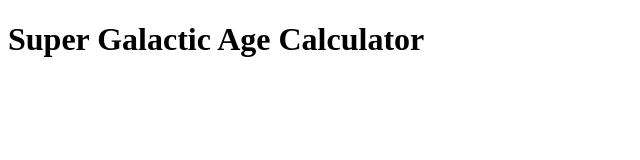
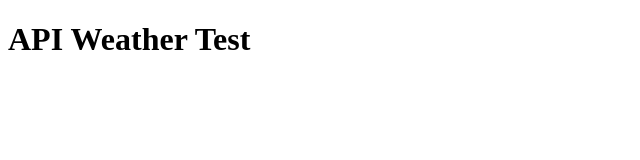
Before and after one commit to kylechinick/api_weather_test, a website built with webpack: page src/index.html in a window 1280 px wide. Shown: the whole page, without its empty margins (0-640 px from the left). Built offline with nearby package versions, Linux system fonts and the light colour scheme.

Commit message:
Replace boilerplate project name with actual project name

```diff
--- a/src/index.html
+++ b/src/index.html
@@ -4,9 +4,9 @@
     <meta charset="UTF-8" />
     <meta http-equiv="X-UA-Compatible" content="IE=edge" />
     <meta name="viewport" content="width=device-width, initial-scale=1.0" />
-    <title>Super Galactic Age Calculator</title>
+    <title>API Weather Test</title>
   </head>
   <body>
-    <h1>Super Galactic Age Calculator</h1>
+    <h1>API Weather Test</h1>
   </body>
 </html>
```
Also changed, not shown: README.md.
